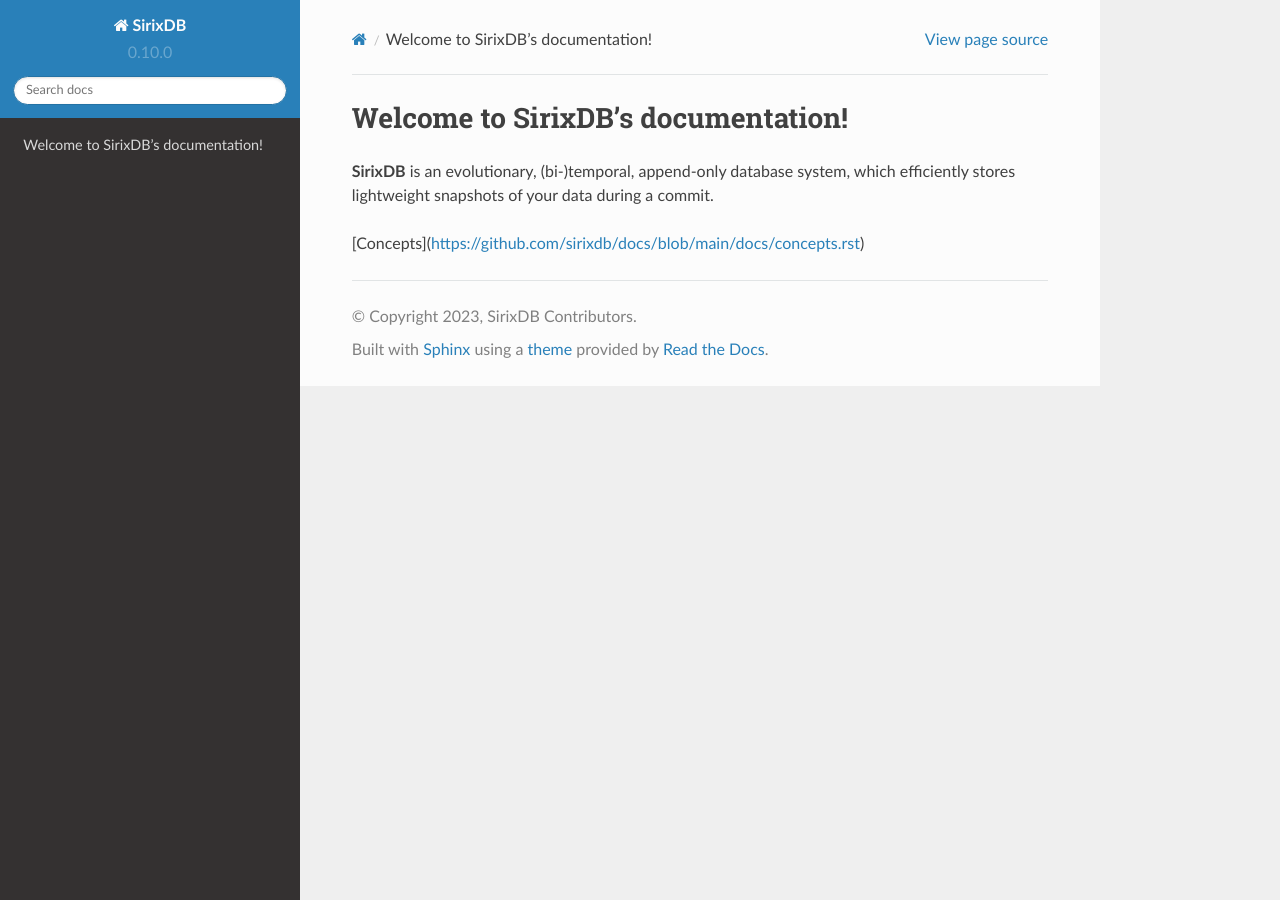
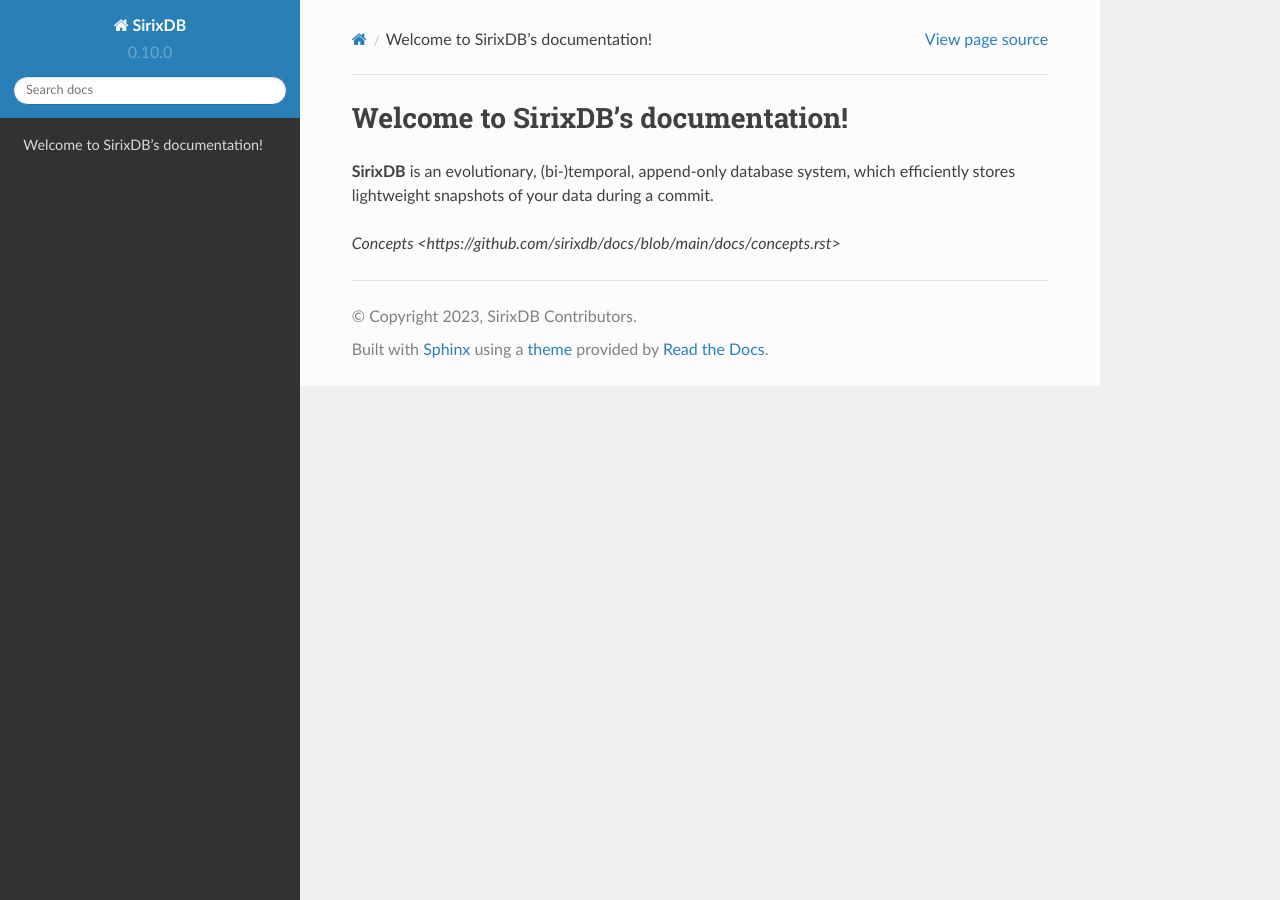
Before and after one commit to sirixdb/docs, a Sphinx documentation site: the page built from docs/source/index.rst, in a window 1280 px wide. Built offline with Sphinx 7.4.7 and the Read the Docs theme 2.0.0, drawn with Linux system fonts in a browser that asks for light colours.

```diff
--- a/docs/source/index.rst
+++ b/docs/source/index.rst
@@ -3,4 +3,4 @@ Welcome to SirixDB's documentation!
 
 **SirixDB** is an evolutionary, (bi-)temporal, append-only database system, which efficiently stores lightweight snapshots of your data during a commit.
 
-[Concepts](https://github.com/sirixdb/docs/blob/main/docs/concepts.rst)
+`Concepts <https://github.com/sirixdb/docs/blob/main/docs/concepts.rst>`
```
